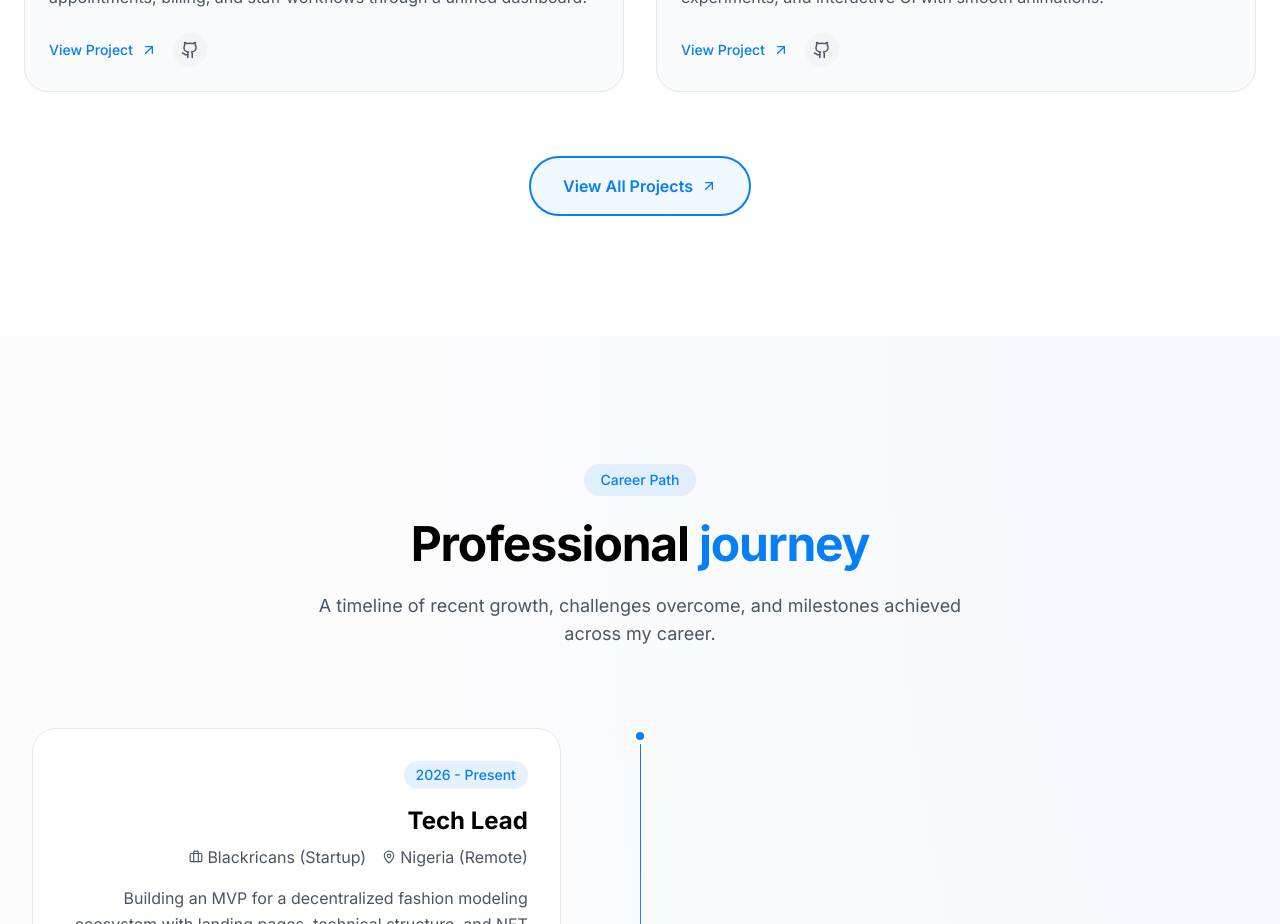
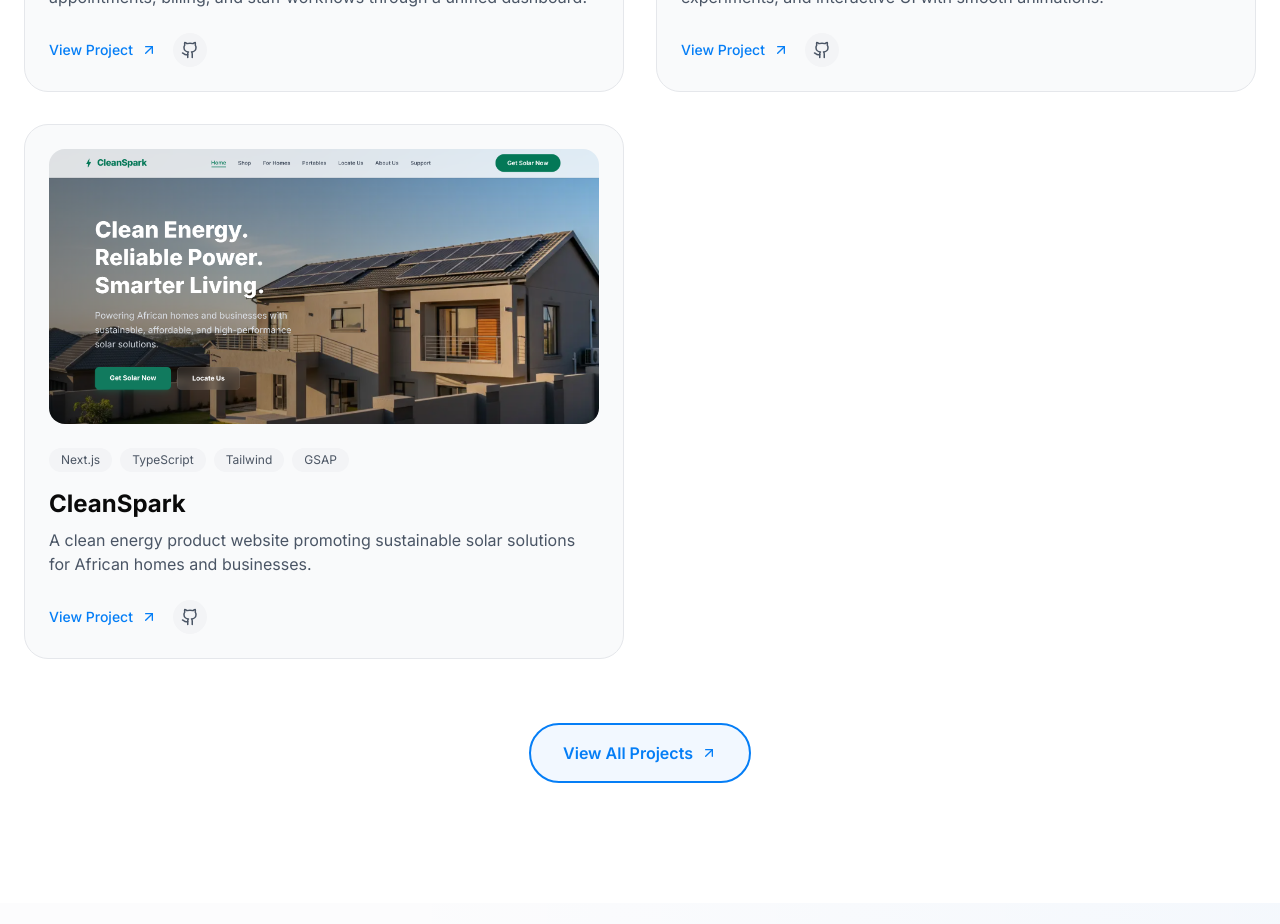
Before and after one commit to MerlinTheWhiz/portfolio, a Next.js app: page / in a window 1280 px wide. Shown: the part 3840-4764 px from the top of the page. Built offline with nearby package versions, Linux system fonts and the light colour scheme.

Commit message:
shared projects library

```diff
--- a/components/sections/Projects.tsx
+++ b/components/sections/Projects.tsx
@@ -2,39 +2,13 @@
 
 import Image from "next/image";
 import Link from "next/link";
-import mediaxis from "@/public/mediaxis.png";
-import portfolio from "@/public/portfolio.png";
+import { projects } from "@/lib/projects";
 import { useState } from "react";
 import { ArrowUpRight } from "lucide-react";
 import { LuGithub } from "react-icons/lu";
 
 const Projects = () => {
   const [hoveredProject, setHoveredProject] = useState<number | null>(null);
-
-  const projects = [
-    {
-      id: 1,
-      title: "MediAxis",
-      description:
-        "A hospital management system that streamlines patient records, appointments, billing, and staff workflows through a unified dashboard.",
-      image: mediaxis,
-      tags: ["React", "Django", "PostgreSQL", "Tailwind", "Framer Motion"],
-      link: "https://mediaxis-blue.vercel.app/",
-      github: "https://github.com/MerlinTheWhiz/mediaxis",
-      featured: true,
-    },
-    {
-      id: 2,
-      title: "Portfolio",
-      description:
-        "My personal portfolio showcasing selected projects, design experiments, and interactive UI with smooth animations.",
-      image: portfolio,
-      tags: ["Next.js", "Tailwind", "TypeScript", "Framer Motion"],
-      link: "https://michaelanokam.vercel.app/",
-      github: "https://github.com/MerlinTheWhiz/portfolio",
-      featured: true,
-    },
-  ];
 
   return (
     <section
--- /dev/null
+++ b/lib/projects.ts
@@ -0,0 +1,51 @@
+import mediaxis from "@/public/mediaxis.png";
+import portfolio from "@/public/portfolio.png";
+import cleanspark from "@/public/cleanspark.png";
+import { StaticImageData } from "next/image";
+
+
+export type Project = {
+  id: number;
+  title: string;
+  description: string;
+  image: StaticImageData;
+  tags: string[];
+  link: string;
+  github?: string;
+  featured?: boolean;
+};
+
+export const projects: Project[] = [
+  {
+    id: 1,
+    title: "MediAxis",
+    description:
+      "A hospital management system that streamlines patient records, appointments, billing, and staff workflows through a unified dashboard.",
+    image: mediaxis,
+    tags: ["React", "Django", "PostgreSQL", "Tailwind", "Framer Motion"],
+    link: "https://mediaxis-blue.vercel.app/",
+    github: "https://github.com/MerlinTheWhiz/mediaxis",
+    featured: true,
+  },
+  {
+    id: 2,
+    title: "Portfolio",
+    description:
+      "My personal portfolio showcasing selected projects, design experiments, and interactive UI with smooth animations.",
+    image: portfolio,
+    tags: ["Next.js", "Tailwind", "TypeScript", "Framer Motion"],
+    link: "https://michaelanokam.vercel.app/",
+    github: "https://github.com/MerlinTheWhiz/portfolio",
+    featured: true,
+  },
+  {
+    id: 3,
+    title: "CleanSpark",
+    description:
+      "A clean energy product website promoting sustainable solar solutions for African homes and businesses.",
+    image: cleanspark,
+    tags: ["Next.js", "TypeScript", "Tailwind", "GSAP"],
+    link: "https://your-live-link.com",
+    featured: true,
+  },
+];
```
Also changed, not shown: public/cleanspark.png (added).
